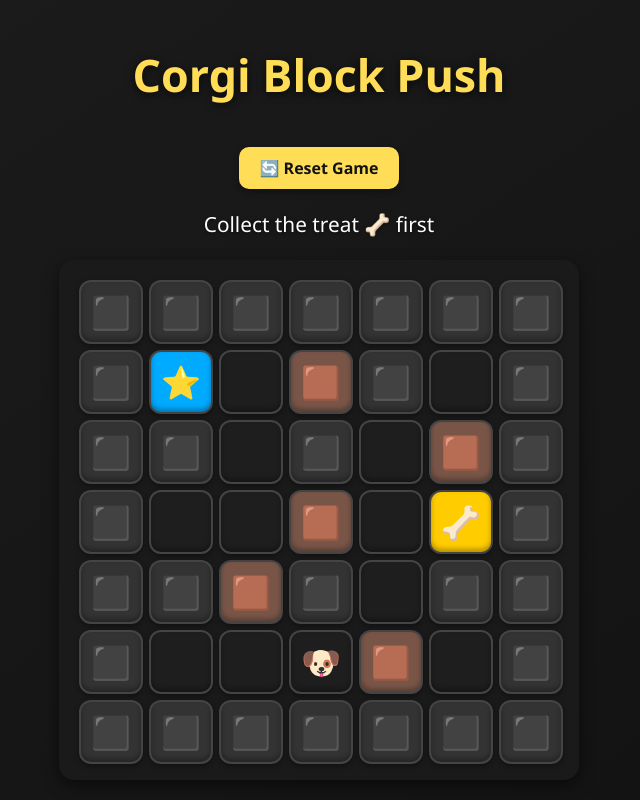
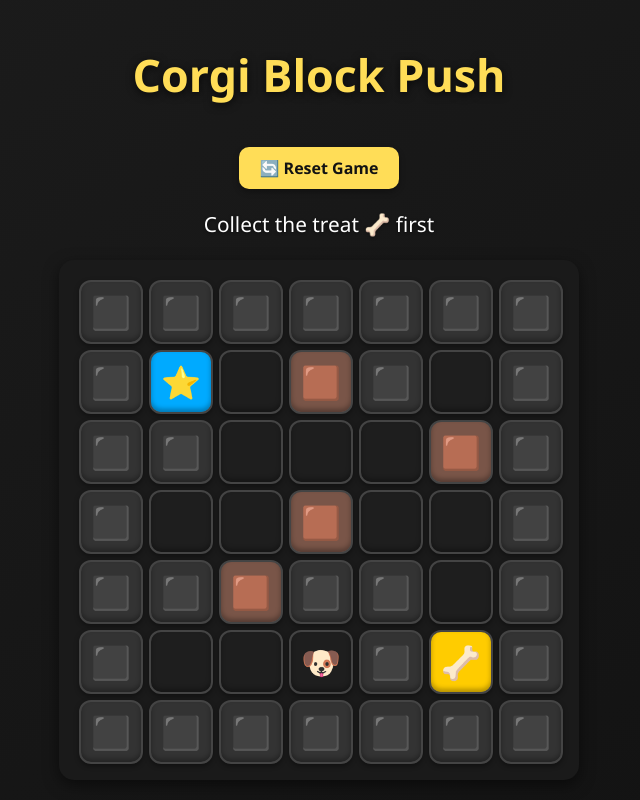
Before and after one commit to brendanbobryk/corgi-block-push, a React (Vite) app in the folder corgi-block-push/: page / in a window 1280 px wide. Shown: the whole page, without its empty margins (321-961 px from the left). Built offline with nearby package versions, Linux system fonts and the light colour scheme.

Commit message:
updated maze pattern

```diff
--- a/corgi-block-push/src/components/Game.jsx
+++ b/corgi-block-push/src/components/Game.jsx
@@ -6,10 +6,10 @@ import { CELL_SIZE, GRID_ROWS, GRID_COLS, DIRECTIONS } from "./constants";
 const initialGrid = [
   Array(GRID_COLS).fill(null).map(() => [{ type: "WALL", properties: ["WALL"] }]),
   [ [{ type: "WALL", properties: ["WALL"] }], [{ type: "GOAL", properties: ["WIN"] }], [], [{ type: "BLOCK", properties: ["PUSH"] }], [{ type: "WALL", properties: ["WALL"] }], [], [{ type: "WALL", properties: ["WALL"] }] ],
-  [ [{ type: "WALL", properties: ["WALL"] }], [{ type: "WALL", properties: ["WALL"] }], [], [{ type: "WALL", properties: ["WALL"] }], [], [{ type: "BLOCK", properties: ["PUSH"] }], [{ type: "WALL", properties: ["WALL"] }] ],
-  [ [{ type: "WALL", properties: ["WALL"] }], [], [], [{ type: "BLOCK", properties: ["PUSH"] }], [], [{ type: "TREAT", properties: ["COLLECTIBLE"] }], [{ type: "WALL", properties: ["WALL"] }] ],
-  [ [{ type: "WALL", properties: ["WALL"] }], [{ type: "WALL", properties: ["WALL"] }], [{ type: "BLOCK", properties: ["PUSH"] }], [{ type: "WALL", properties: ["WALL"] }], [], [{ type: "WALL", properties: ["WALL"] }], [{ type: "WALL", properties: ["WALL"] }] ],
-  [ [{ type: "WALL", properties: ["WALL"] }], [], [], [{ type: "CORGI", properties: ["YOU"] }], [{ type: "BLOCK", properties: ["PUSH"] }], [], [{ type: "WALL", properties: ["WALL"] }] ],
+  [ [{ type: "WALL", properties: ["WALL"] }], [{ type: "WALL", properties: ["WALL"] }], [], [], [], [{ type: "BLOCK", properties: ["PUSH"] }], [{ type: "WALL", properties: ["WALL"] }] ],
+  [ [{ type: "WALL", properties: ["WALL"] }], [], [], [{ type: "BLOCK", properties: ["PUSH"] }], [], [], [{ type: "WALL", properties: ["WALL"] }] ],
+  [ [{ type: "WALL", properties: ["WALL"] }], [{ type: "WALL", properties: ["WALL"] }], [{ type: "BLOCK", properties: ["PUSH"] }], [{ type: "WALL", properties: ["WALL"] }], [{ type: "WALL", properties: ["WALL"] }], [], [{ type: "WALL", properties: ["WALL"] }] ],
+  [ [{ type: "WALL", properties: ["WALL"] }], [], [], [{ type: "CORGI", properties: ["YOU"] }], [{ type: "WALL", properties: ["WALL"] }], [{ type: "TREAT", properties: ["COLLECTIBLE"] }], [{ type: "WALL", properties: ["WALL"] }] ],
   [ [{ type: "WALL", properties: ["WALL"] }], [{ type: "WALL", properties: ["WALL"] }], [{ type: "WALL", properties: ["WALL"] }], [{ type: "WALL", properties: ["WALL"] }], [{ type: "WALL", properties: ["WALL"] }], [{ type: "WALL", properties: ["WALL"] }], [{ type: "WALL", properties: ["WALL"] }] ],
 ];
 
```
